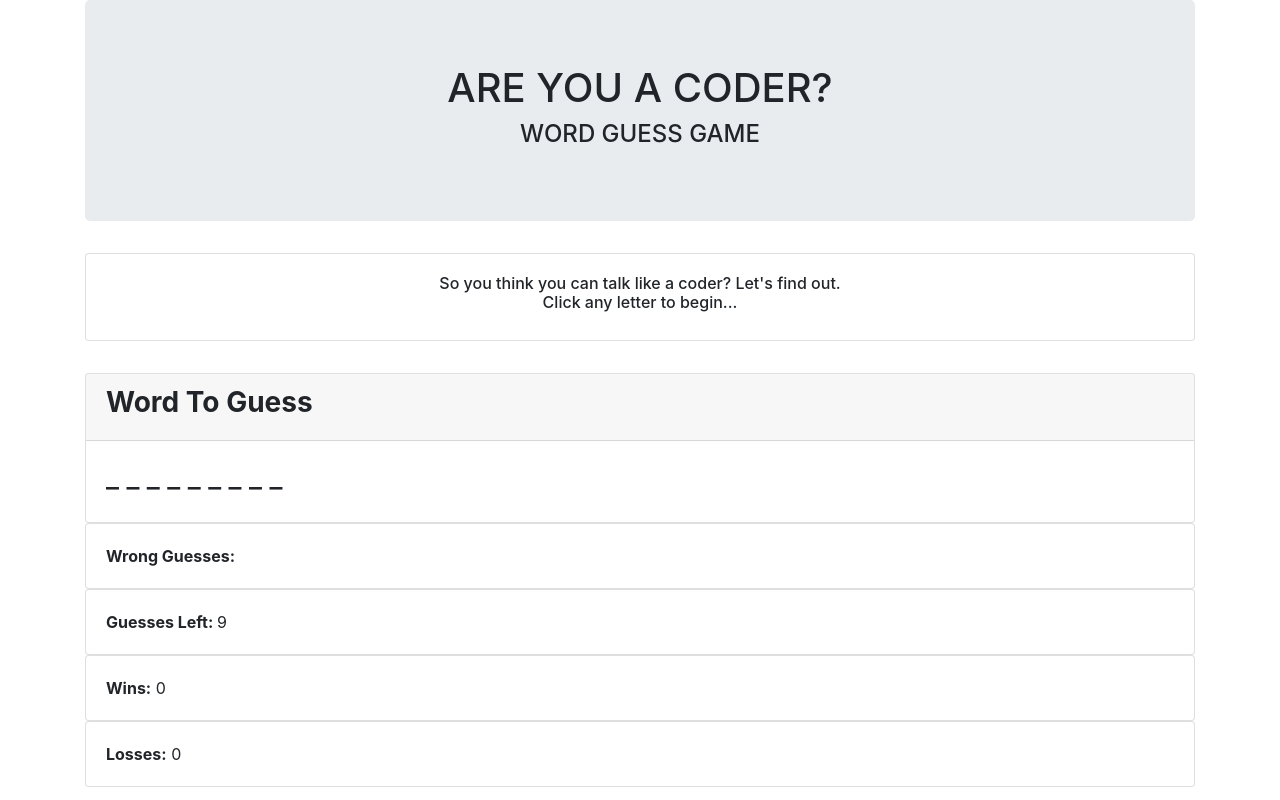
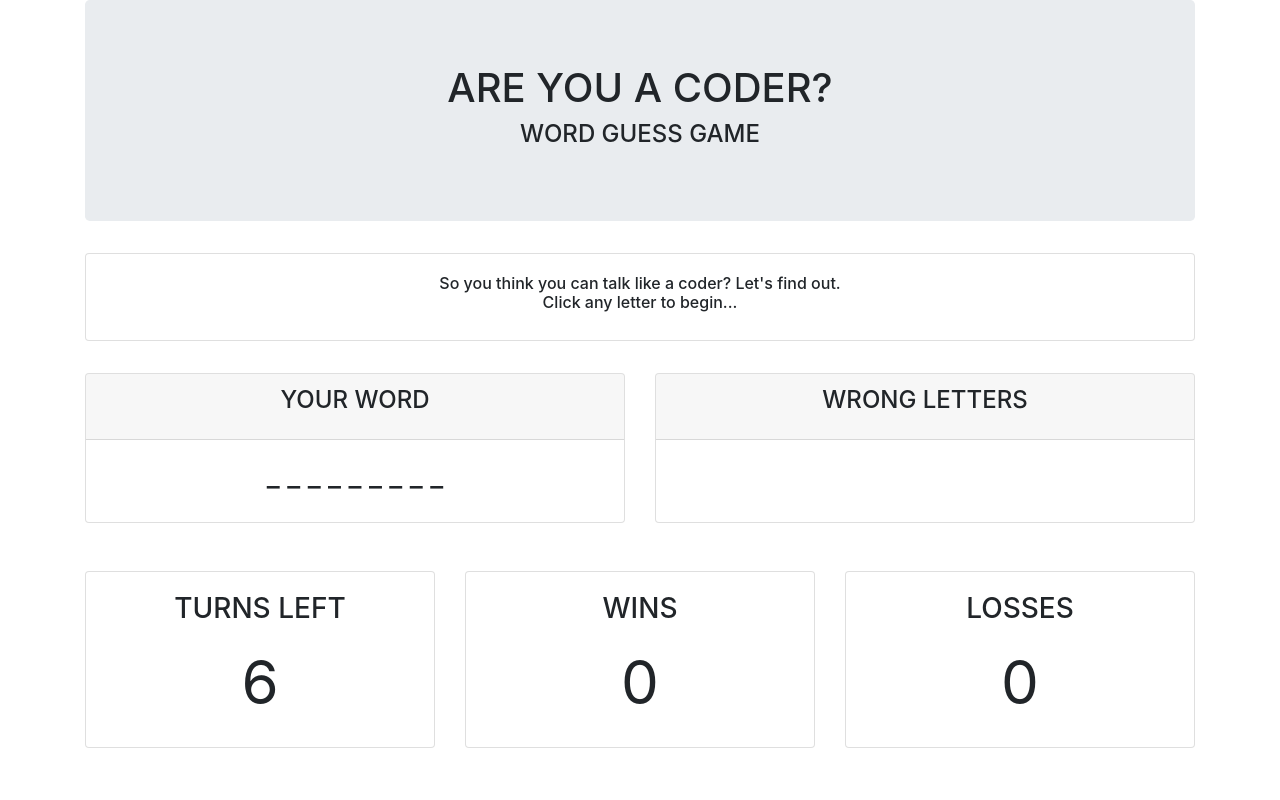
Before and after one commit to hannahborel/wordGueess, a plain HTML site: page index.html in a window 1280 px wide. Drawn offline with nearby package versions, Linux system fonts and the light colour scheme.

Commit message:
Phase one of formatting complete. More styling needed

```diff
--- a/index.html
+++ b/index.html
@@ -5,6 +5,7 @@
     <meta name="viewport" content="width=device-width, initial-scale=1.0">
     <title>Word Guess Game</title>
 
+    <link rel="stylesheet" type="text/css" href="style.css">
     <link rel="stylesheet" href="https://maxcdn.bootstrapcdn.com/bootstrap/4.0.0/css/bootstrap.min.css">
 </head>
 
@@ -30,58 +31,75 @@
             </div>
         </div>
 
-        <!-- Game counters all heald here. Cards are being used to hold various sections  -->
-        <div class="row">
-            <div class="col-lg-12">
 
                 <!-- First Card: Holds Word to Guess (blanks and guessed word) -->
-                <div class="card">
+
+                <div class="row">
+                    <div class="col" style="margin-bottom: 3rem;">
+                        <div class="card text-center h-100">
                             <div class="card-header">
-                        <h3 class="card-titile"><strong> Word To Guess</strong></h3>
+                            <h4 class="card-title">YOUR WORD</h4>
                             </div>
-                    <div class= "card-body">
-
-                        <!-- This h3 section called wordblanks is where we will be repacing letters as the user guesses  -->
-
-                        <h3 id="word-blanks">_ _ _ _ _ _ _ _ </h3>
+                            <div class="card-body">
+                                <h3 id="word-blanks"></h3>
+                            </div>
                         </div>
                     </div>
 
                 <!-- Second Card: Holds the list of Wrong User Guesses. -->
-                <div class = "card">
+                <div class="col" style="margin-bottom: 3rem;">
+                    <div class="card text-center h-100">
+                        <div class="card-header">
+                            <h4 class="card-title">WRONG LETTERS</h4>
+                        </div>
                         <div class="card-body">
-
-                        <!-- this span secion called userGuesses is where we will be dumping the wrong guesses -->
-
-                        <strong>Wrong Guesses:</strong> <span id="wrong-guesses"></span>
+                            <h3 id="wrong-guesses"></h3>
+                        </div>
+                    </div>
                 </div>
             </div>
 
+
+        <div class="row">
                 <!-- Third card: HOlds the Number of Wrong Guesses -->
-                <div class="card">
+            <div class= "col">
+                <div class="card text-center">
                     <div class="card-body">
-
+                            <div class="card-title">
+                                <h3>TURNS LEFT </h3>
+                            </div>
                         <!-- guesses-left -->
 
-                        <strong>Guesses Left: </strong><span id="guesses-left">9</span>
+                        <span id="guesses-left">6</span>
+                    </div>
                 </div>
             </div>
 
                 <!-- Fourth Card: Holds Num of Wins -->
-                <div class="card">
+            <div class = "col">
+                <div class="card text-center">
                     <div class="card-body">
+                        <div class="card-title">
+                            <h3>WINS</h3>
+                        </div>
 
                         <!-- winCounter: dumping the number of wins -->
-                        <strong>Wins:</strong> <span id="win-counter">0</span>
+                         <span id="win-counter">0</span>
                     </div>
                 </div>
-
+            </div>
                 <!-- Fifth card: Holds num of losses -->
-                <div class="card">
+            <div class="col">
+                <div class="card text-center">
                     <div class="card-body">
+                        <div class="card-title">
+                            <h3>LOSSES</h3>
+                        </div>
 
                         <!-- lossGounter: dumping number of losses -->
-                        <strong>Losses:</strong> <span id="loss-counter">0</span>
+                         <span id="loss-counter">0</span>
+                    </div>
+                  </div>
                 </div>
                </div>
             </div>
--- a/logic.js
+++ b/logic.js
@@ -18,14 +18,14 @@ var wrongGuesses = [];
 
 var winCounter = 0;
 var lossCounter = 0;
-var numGuesses = 9;
+var numGuesses = 6;
 
 // -----------------Game Code------------------//
 
 function startGame(){
 
     // resets guesses back to 0
-    numGuesses = 9;
+    numGuesses = 6;
 
     // solution chosen radndomly from word list
     chosenWord = wordList[Math.floor(Math.random() * wordList.length)]
@@ -136,11 +136,10 @@ function startGame(){
         }
     }
 
-
-
-startGame();
+    startGame();
 
 document.onkeyup = function(event){
+
     var letterGuessed = String.fromCharCode(event.which).toLowerCase();
     checkLetters(letterGuessed);
     roundComplete()
--- /dev/null
+++ b/style.css
@@ -0,0 +1,3 @@
+#guesses-left, #win-counter, #loss-counter{
+    font-size:60px;
+}
```
Lines whose indentation alone changed are shown as unchanged.
